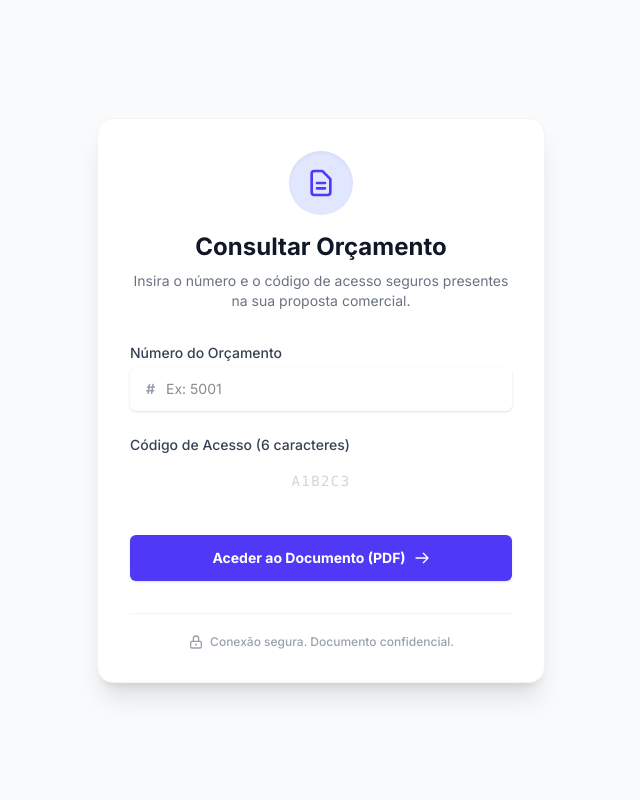
After one commit to mod64bits/modos, a Django app: page /orcamentos/consulta/ in a window 1280 px wide. The commit adds this page. Shown: the whole page, without its empty margins (319-959 px from the left). Run offline with Django 5.2, Linux system fonts and the light colour scheme; data comes from the database, SQL or seed files in the repository; parts of the project's set-up code (start-up, migrations or seed data) failed here and were passed over; some libraries are stand-ins or nearby versions.

Commit message:
ORCAMENTO: consulta

```diff
--- a/apps/orcamentos/models.py
+++ b/apps/orcamentos/models.py
@@ -49,7 +49,8 @@ class Orcamento(models.Model):
     descricao_geral = models.TextField("Descrição Geral do Serviço",
                                        help_text="Explique o escopo do projeto ou manutenção.")
 
-    # Entradas Manuais (Alterado 0.00 para Decimal('0.00'))
+    # Código único de acesso para o cliente
+    hash_acesso = models.CharField("Código de Acesso", max_length=6, unique=True, blank=True, editable=False)
     total_mao_de_obra = models.DecimalField("Total Mão de Obra (R$)", max_digits=10, decimal_places=2,
                                             default=Decimal('0.00'))
     total_insumos = models.DecimalField("Total Insumos/Gastos (R$)", max_digits=10, decimal_places=2,
--- a/apps/orcamentos/urls.py
+++ b/apps/orcamentos/urls.py
@@ -13,13 +13,20 @@ from .views import (
     ProdutoListView,
     ProdutoCreateView,
     OrcamentoPDFClienteView, # Nova View de PDF (Cliente)
-    OrcamentoPDFInternoView  # Nova View de PDF (Gerencial/Técnico)
+    OrcamentoPDFInternoView,  # Nova View de PDF (Gerencial/Técnico)
+    PublicOrcamentoConsultaView,
+    PublicOrcamentoPDFView
 )
 
 # Namespace para organizar as rotas deste app
 app_name = 'orcamentos'
 
 urlpatterns = [
+    # ==========================================
+    # ROTAS PÚBLICAS PARA CLIENTES (Sem Login)
+    # ==========================================
+    path('consulta/', PublicOrcamentoConsultaView.as_view(), name='consulta_publica'),
+    path('consulta/<int:numero>/<str:hash_acesso>/', PublicOrcamentoPDFView.as_view(), name='pdf_publico'),
     # Rotas principais de Orçamentos
     path('', OrcamentoListView.as_view(), name='orcamento_list'),
     path('novo/', OrcamentoCreateView.as_view(), name='orcamento_create'),
--- a/apps/orcamentos/views.py
+++ b/apps/orcamentos/views.py
@@ -1,7 +1,10 @@
 from django.shortcuts import render, get_object_or_404, redirect
 from django.http import HttpResponse
 from django.views.generic import ListView, CreateView, DetailView, UpdateView
+from django.utils import timezone
 from django.contrib.auth.mixins import LoginRequiredMixin, UserPassesTestMixin
+from django.views.generic.base import View
+
 from apps.core.models import ConfiguracaoGeral
 from apps.core.gerador_pdf import render_to_pdf
 from django.urls import reverse_lazy
@@ -325,3 +328,66 @@ class OrcamentoPDFInternoView(LoginRequiredMixin, UserPassesTestMixin, DetailVie
             response['Content-Disposition'] = f'inline; filename="Orcamento_{orcamento.numero}_INTERNO.pdf"'
             return response
         return HttpResponse("Erro ao gerar o PDF.", status=500)
+
+
+class PublicOrcamentoPDFView(View):
+    """ Gera o PDF para o cliente se a validade não estiver expirada """
+
+    def get(self, request, numero, hash_acesso):
+        # 1. Tenta encontrar o orçamento pela combinação exata de Número + Hash
+        orcamento = get_object_or_404(Orcamento, numero=numero, hash_acesso=hash_acesso.upper())
+
+        # 2. VERIFICAÇÃO DE VALIDADE
+        hoje = timezone.now().date()
+        if orcamento.validade < hoje:
+            # Se expirou, renderiza a página de erro (o HTML que tem no Canvas)
+            context_erro = {'orcamento': orcamento}
+            return render(request, 'orcamentos/public_expirado.html', context_erro)
+
+        # 3. Se estiver válido, carrega as configurações e gera o PDF da Via do Cliente
+        try:
+            config = ConfiguracaoGeral.objects.first()
+        except Exception:
+            config = None
+
+        context = {
+            'orcamento': orcamento,
+            'itens': orcamento.itens.all(),
+            'minha_empresa': config,
+            'tipo_pdf': 'cliente'
+        }
+
+        pdf = render_to_pdf('orcamentos/pdfs/orcamento_pdf_cliente.html', context)
+
+        if pdf:
+            response = HttpResponse(pdf, content_type='application/pdf')
+            # 'inline' faz o PDF abrir diretamente num novo separador do navegador
+            response['Content-Disposition'] = f'inline; filename="Orcamento_{orcamento.numero}.pdf"'
+            return response
+
+        return HttpResponse("Ocorreu um erro ao processar o seu documento.", status=500)
+
+
+class PublicOrcamentoConsultaView(View):
+    """ Exibe a página para o cliente inserir o Número e a Hash """
+
+    def get(self, request):
+        # Quando o cliente acede ao link, mostramos a tela limpa de formulário
+        return render(request, 'orcamentos/public_consulta.html')
+
+    def post(self, request):
+        # Quando o cliente clica em "Aceder ao Documento"
+        numero = request.POST.get('numero')
+        hash_acesso = request.POST.get('hash_acesso', '').strip().upper()
+
+        try:
+            # Verifica na base de dados se existe um orçamento com a combinação exata
+            orcamento = Orcamento.objects.get(numero=numero, hash_acesso=hash_acesso)
+
+            # Se encontrar, redireciona o utilizador para a View do PDF passando os dados na URL
+            return redirect('orcamentos:pdf_publico', numero=orcamento.numero, hash_acesso=orcamento.hash_acesso)
+
+        except Orcamento.DoesNotExist:
+            # Se a combinação estiver errada, devolve um erro na mesma tela
+            messages.error(request, "Orçamento não encontrado ou código de acesso inválido.")
+            return redirect('orcamentos:consulta_publica')
--- /dev/null
+++ b/templates/orcamentos/public_consulta.html
@@ -0,0 +1,79 @@
+{% load static tailwind_tags %}
+<!DOCTYPE html>
+<html lang="pt-br">
+<head>
+    <meta charset="UTF-8">
+    <meta name="viewport" content="width=device-width, initial-scale=1.0">
+    <title>Consulta de Orçamento</title>
+    {% tailwind_css %}
+    <link href="https://fonts.googleapis.com/css2?family=Inter:wght@300;400;500;600;700&display=swap" rel="stylesheet">
+    <style>
+        body { font-family: 'Inter', sans-serif; }
+        /* Força letras maiúsculas no campo de hash */
+        .input-hash { text-transform: uppercase; }
+    </style>
+</head>
+<body class="bg-gray-50 flex items-center justify-center min-h-screen">
+
+    <div class="w-full max-w-md bg-white rounded-2xl shadow-xl p-8 border border-gray-100">
+
+        <!-- Cabeçalho Limpo sem Menu -->
+        <div class="text-center mb-8">
+            <div class="mx-auto bg-indigo-100 w-16 h-16 rounded-full flex items-center justify-center mb-4 shadow-inner">
+                <svg class="w-8 h-8 text-indigo-600" fill="none" viewBox="0 0 24 24" stroke="currentColor">
+                    <path stroke-linecap="round" stroke-linejoin="round" stroke-width="2" d="M9 12h6m-6 4h6m2 5H7a2 2 0 01-2-2V5a2 2 0 012-2h5.586a1 1 0 01.707.293l5.414 5.414a1 1 0 01.293.707V19a2 2 0 01-2 2z" />
+                </svg>
+            </div>
+            <h2 class="text-2xl font-bold text-gray-900">Consultar Orçamento</h2>
+            <p class="text-sm text-gray-500 mt-2">Insira o número e o código de acesso seguros presentes na sua proposta comercial.</p>
+        </div>
+
+        <!-- Área de Alertas de Erro (Ex: Código Inválido) -->
+        {% if messages %}
+            {% for message in messages %}
+                <div class="mb-4 bg-red-50 border border-red-200 p-4 rounded-md flex items-start">
+                    <svg class="h-5 w-5 text-red-500 mr-2 mt-0.5 flex-shrink-0" fill="none" viewBox="0 0 24 24" stroke="currentColor"><path stroke-linecap="round" stroke-linejoin="round" stroke-width="2" d="M12 8v4m0 4h.01M21 12a9 9 0 11-18 0 9 9 0 0118 0z" /></svg>
+                    <p class="text-sm text-red-700 font-medium">{{ message }}</p>
+                </div>
+            {% endfor %}
+        {% endif %}
+
+        <!-- Formulário de Consulta -->
+        <form method="POST" action="{% url 'orcamentos:consulta_publica' %}" class="space-y-6">
+            {% csrf_token %}
+
+            <!-- Campo 1: Número do Orçamento -->
+            <div>
+                <label class="block text-sm font-medium text-gray-700">Número do Orçamento</label>
+                <div class="mt-1 relative rounded-md shadow-sm">
+                    <div class="absolute inset-y-0 left-0 pl-4 flex items-center pointer-events-none">
+                        <span class="text-gray-400 sm:text-sm font-bold">#</span>
+                    </div>
+                    <input type="number" name="numero" required class="focus:ring-indigo-500 focus:border-indigo-500 block w-full pl-9 sm:text-sm border-gray-300 rounded-md py-3 transition-colors" placeholder="Ex: 5001">
+                </div>
+            </div>
+
+            <!-- Campo 2: Código Hash -->
+            <div>
+                <label class="block text-sm font-medium text-gray-700">Código de Acesso (6 caracteres)</label>
+                <input type="text" name="hash_acesso" required maxlength="6" class="input-hash mt-1 focus:ring-indigo-500 focus:border-indigo-500 block w-full sm:text-sm border-gray-300 rounded-md py-3 text-center font-mono tracking-widest text-lg transition-colors placeholder-gray-300" placeholder="A1B2C3">
+            </div>
+
+            <!-- Botão de Acesso -->
+            <div class="pt-2">
+                <button type="submit" class="w-full flex justify-center items-center py-3 px-4 border border-transparent rounded-md shadow-sm text-sm font-bold text-white bg-indigo-600 hover:bg-indigo-700 focus:outline-none focus:ring-2 focus:ring-offset-2 focus:ring-indigo-500 transition-all duration-200">
+                    Aceder ao Documento (PDF)
+                    <svg class="ml-2 h-4 w-4" fill="none" viewBox="0 0 24 24" stroke="currentColor"><path stroke-linecap="round" stroke-linejoin="round" stroke-width="2" d="M14 5l7 7m0 0l-7 7m7-7H3" /></svg>
+                </button>
+            </div>
+        </form>
+
+        <!-- Rodapé Discreto de Segurança -->
+        <div class="mt-8 border-t border-gray-100 pt-5 flex items-center justify-center text-center">
+            <svg class="h-4 w-4 text-gray-400 mr-1.5" fill="none" viewBox="0 0 24 24" stroke="currentColor"><path stroke-linecap="round" stroke-linejoin="round" stroke-width="2" d="M12 15v2m-6 4h12a2 2 0 002-2v-6a2 2 0 00-2-2H6a2 2 0 00-2 2v6a2 2 0 002 2zm10-10V7a4 4 0 00-8 0v4h8z" /></svg>
+            <p class="text-xs text-gray-400 font-medium">Conexão segura. Documento confidencial.</p>
+        </div>
+    </div>
+
+</body>
+</html>
```
Also changed, not shown: templates/orcamentos/pdfs/orcamento_pdf_cliente.html (+20 -4 lines), templates/orcamentos/public_expirado.html (added, +36 -0 lines), apps/core/migrations/0004_configuracaogeral_empresa_cnpj_and_more.py (added), apps/orcamentos/migrations/0002_orcamento_hash_acesso.py (added), apps/orcamentos/migrations/0003_alter_orcamento_hash_acesso.py (added), theme/static/css/dist/styles.css.
